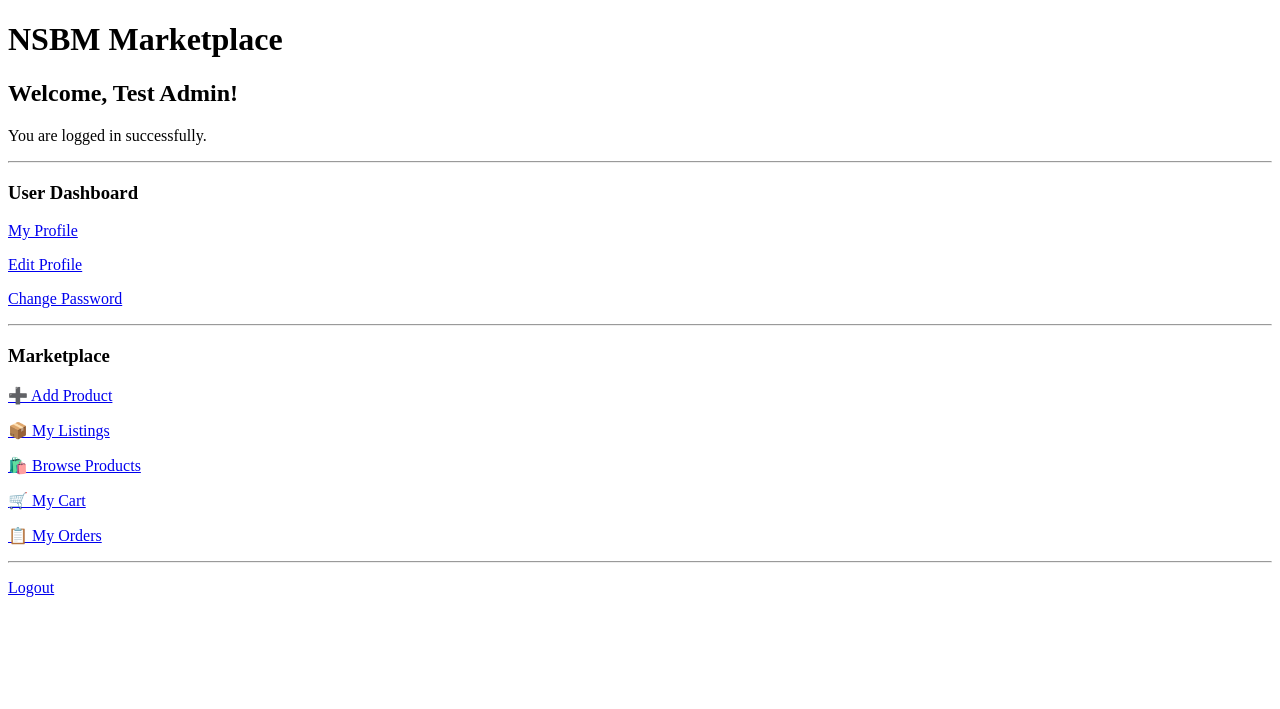
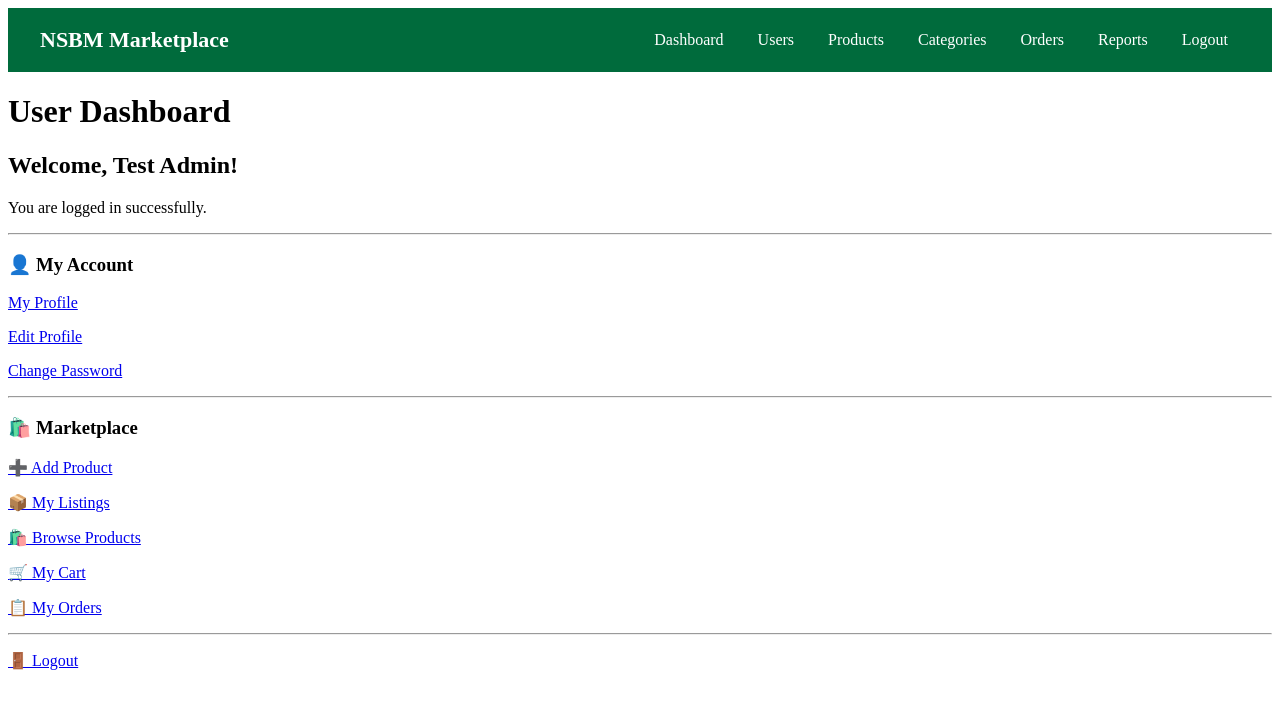
Before and after one commit to nesithaperera/NSBM-Marketplace, a PHP site: page /user/dashboard.php in a window 1280 px wide. Shown: the top 709 px of the page. Run offline with PHP 8.4, Linux system fonts and the light colour scheme; a user stored in the database is signed in.

Commit message:
dashboard

```diff
--- a/user/dashboard.php
+++ b/user/dashboard.php
@@ -20,66 +20,98 @@ require_once "../includes/auth.php";
 
 <body>
 
-    <h1>NSBM Marketplace</h1>
+<?php include "../includes/header.php"; ?>
 
-    <h2>
-        Welcome, <?php echo htmlspecialchars($_SESSION["user_name"]); ?>!
-    </h2>
 
-    <p>You are logged in successfully.</p>
+<div class="dashboard-container">
+
+    <div class="dashboard-header">
+
+        <h1>User Dashboard</h1>
+
+        <h2>
+            Welcome,
+            <?php echo htmlspecialchars($_SESSION["user_name"]); ?>!
+        </h2>
+
+        <p>
+            You are logged in successfully.
+        </p>
+
+    </div>
+
 
     <hr>
 
-    <h3>User Dashboard</h3>
 
-    <!-- Profile -->
+    <h3>👤 My Account</h3>
+
     <p>
-        <a href="profile.php">My Profile</a>
+        <a href="profile.php">
+            My Profile
+        </a>
     </p>
 
     <p>
-        <a href="edit-profile.php">Edit Profile</a>
+        <a href="edit-profile.php">
+            Edit Profile
+        </a>
     </p>
 
     <p>
-        <a href="change-password.php">Change Password</a>
+        <a href="change-password.php">
+            Change Password
+        </a>
     </p>
+
 
     <hr>
 
-    <h3>Marketplace</h3>
 
-    <!-- Add Product -->
+    <h3>🛍️ Marketplace</h3>
+
     <p>
-        <a href="add-product.php">➕ Add Product</a>
+        <a href="add-product.php">
+            ➕ Add Product
+        </a>
     </p>
 
-    <!-- My Listings -->
     <p>
-        <a href="mylisting.php">📦 My Listings</a>
+        <a href="mylisting.php">
+            📦 My Listings
+        </a>
     </p>
 
-    <!-- Browse Products -->
     <p>
-        <a href="../products.php">🛍️ Browse Products</a>
+        <a href="../products.php">
+            🛍️ Browse Products
+        </a>
     </p>
 
-    <!-- Cart -->
     <p>
-        <a href="cart.php">🛒 My Cart</a>
+        <a href="cart.php">
+            🛒 My Cart
+        </a>
     </p>
 
-    <!-- Purchases -->
     <p>
-        <a href="purchases.php">📋 My Orders</a>
+        <a href="purchases.php">
+            📋 My Orders
+        </a>
     </p>
+
 
     <hr>
 
-    <!-- Logout -->
+
     <p>
-        <a href="../logout.php">Logout</a>
+        <a href="../logout.php">
+            🚪 Logout
+        </a>
     </p>
+
+</div>
+
 
 </body>
 
```
